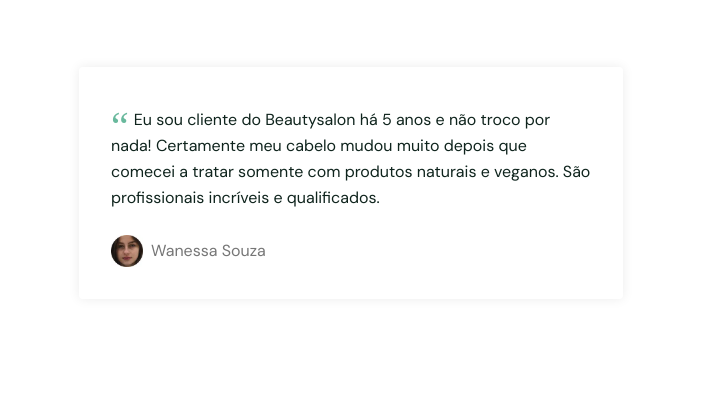
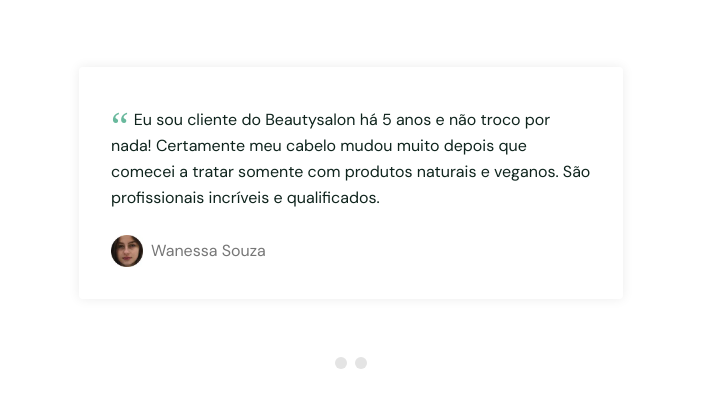
Before and after one commit to santanajoao/salon-landing-page, a React (Vite) app: page / in a window 1280 px wide. Shown: the part 4454-4862 px from the top of the page, without its empty margins (289-990 px from the left). Before the commit the page ends 4833 px from the top, so only its background shows below. Built offline with nearby package versions, Linux system fonts and the light colour scheme; a web font is replaced by a local one.

Commit message:
feat: initial carrousel implemented

```diff
--- a/src/components/TestimoniesSection/TestimonyCard/index.jsx
+++ b/src/components/TestimoniesSection/TestimonyCard/index.jsx
@@ -1,22 +1,17 @@
 import React from 'react';
-import profileImage from '../../../assets/profile.webp';
 import styles from './style.module.css';
 
-export default function TestimonyCard() {
+export default function TestimonyCard({ testimony, image, name }) {
   return (
     <div className={styles.card}>
-      <q className={styles.testimony}>
-        Eu sou cliente do Beautysalon há 5 anos e não troco por nada! Certamente
-        meu cabelo mudou muito depois que comecei a tratar somente com produtos
-        naturais e veganos. São profissionais incríveis e qualificados.
-      </q>
+      <q className={styles.testimony}>{testimony}</q>
       <span className={styles.profile_wrapper}>
         <img
-          src={profileImage}
+          src={image}
           className={styles.image}
-          alt="Imagem de perfil de Wanessa Souza"
+          alt={`Imagem de perfil de ${name}`}
         />
-        <span className={styles.name}>Wanessa Souza</span>
+        <span className={styles.name}>{name}</span>
       </span>
     </div>
   );
--- a/src/components/TestimoniesSection/TestimonyCard/style.module.css
+++ b/src/components/TestimoniesSection/TestimonyCard/style.module.css
@@ -1,4 +1,13 @@
 @import url('https://fonts.googleapis.com/css2?family=Coustard&display=swap');
+
+@keyframes swipe {
+  from {
+    filter: blur(1px) grayscale(1);
+  }
+  to {
+    transform: blur(0) grayscale(0);
+  }
+}
 
 .card {
   width: 100%;
@@ -8,6 +17,7 @@
   flex-direction: column;
   box-shadow: 0px 0px 12px rgba(0, 0, 0, 0.08);
   border-radius: 4px;
+  animation: swipe 1s 1;
 }
 
 .testimony {
--- a/src/components/TestimoniesSection/index.jsx
+++ b/src/components/TestimoniesSection/index.jsx
@@ -1,14 +1,63 @@
-import React from 'react';
+import React, { useState } from 'react';
 import TestimonyCard from './TestimonyCard';
+import wanessaImage from '../../assets/wanessa-profile.webp';
+import lunaImage from '../../assets/luna-profile.webp';
 import styles from './style.module.css';
 
+const testimonyList = [
+  {
+    image: wanessaImage,
+    name: 'Wanessa Souza',
+    testimony:
+      'Eu sou cliente do Beautysalon há 5 anos e não troco por nada! Certamente meu cabelo mudou muito depois que comecei a tratar somente com produtos naturais e veganos. São profissionais incríveis e qualificados.',
+  },
+  {
+    image: lunaImage,
+    name: 'Luna Falcão',
+    testimony:
+      'Minha mãe frequenta o salão há anos e me levou um dia para conhecer. Minha experiência foi incrível, eu continuo fazendo o a terapia capilar e isso salvou o meu cabelo. Adoro todos os profissionais do Beautysalon.',
+  },
+];
+
+function renderButtons(ammount, onClick) {
+  const buttons = [];
+  for (let counter = 0; counter < ammount; counter += 1) {
+    buttons.push(
+      <button
+        type="button"
+        onClick={() => onClick(counter)}
+        className={styles.button}
+      />
+    );
+  }
+  return buttons;
+}
+
 export default function TestimoniesSection() {
+  const [selected, setSelected] = useState(0);
+
   return (
     <section className={styles.section}>
       <h1 className={styles.section_title}>
         Depoimentos de quem já passou por aqui
       </h1>
-      <TestimonyCard />
+
+      <div className={styles.carrousel}>
+        <ul>
+          {testimonyList.map(({ image, name, testimony }, index) => (
+            <li
+              style={index === selected ? { display: 'flex' } : {}}
+              className={styles.list_item}
+            >
+              <TestimonyCard image={image} name={name} testimony={testimony} />
+            </li>
+          ))}
+        </ul>
+
+        <div className={styles.buttons_wrapper}>
+          {renderButtons(2, setSelected)}
+        </div>
+      </div>
     </section>
   );
 }
--- a/src/components/TestimoniesSection/style.module.css
+++ b/src/components/TestimoniesSection/style.module.css
@@ -4,6 +4,7 @@
   flex-direction: column;
   align-items: center;
   gap: 6.4rem;
+  min-height: 100vh;
 }
 
 .section_title {
@@ -13,3 +14,30 @@
   line-height: 4.5rem;
   color: black;
 }
+
+.list_item {
+  list-style: none;
+  display: none;
+}
+
+.carrousel {
+  display: flex;
+  flex-direction: column;
+  align-items: center;
+  gap: 5.8rem;
+}
+
+.buttons_wrapper {
+  display: flex;
+  width: fit-content;
+  gap: 0.8rem;
+}
+
+.button {
+  width: 1.2rem;
+  height: 1.2rem;
+  border-radius: 50%;
+  border: none;
+  background-color: var(--light-gray);
+  cursor: pointer;
+}
```
Also changed, not shown: src/assets/luna-profile.webp (added), src/assets/wanessa-profile.webp (renamed from src/assets/profile.webp).
